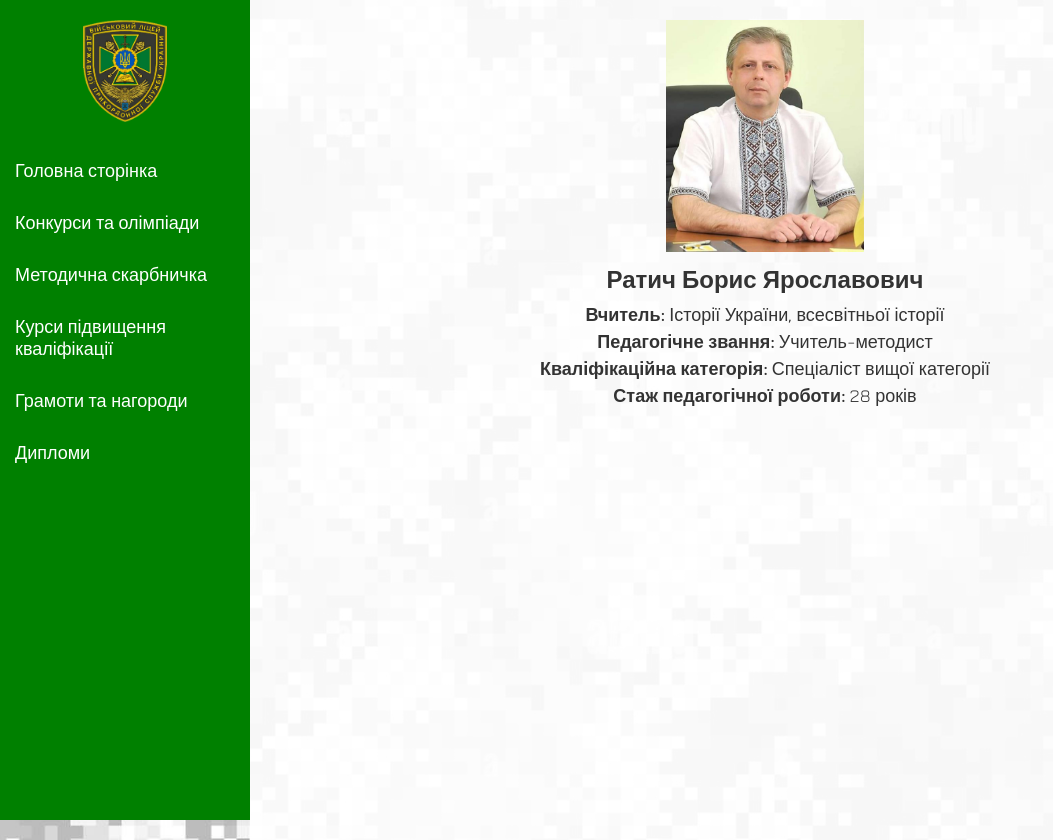
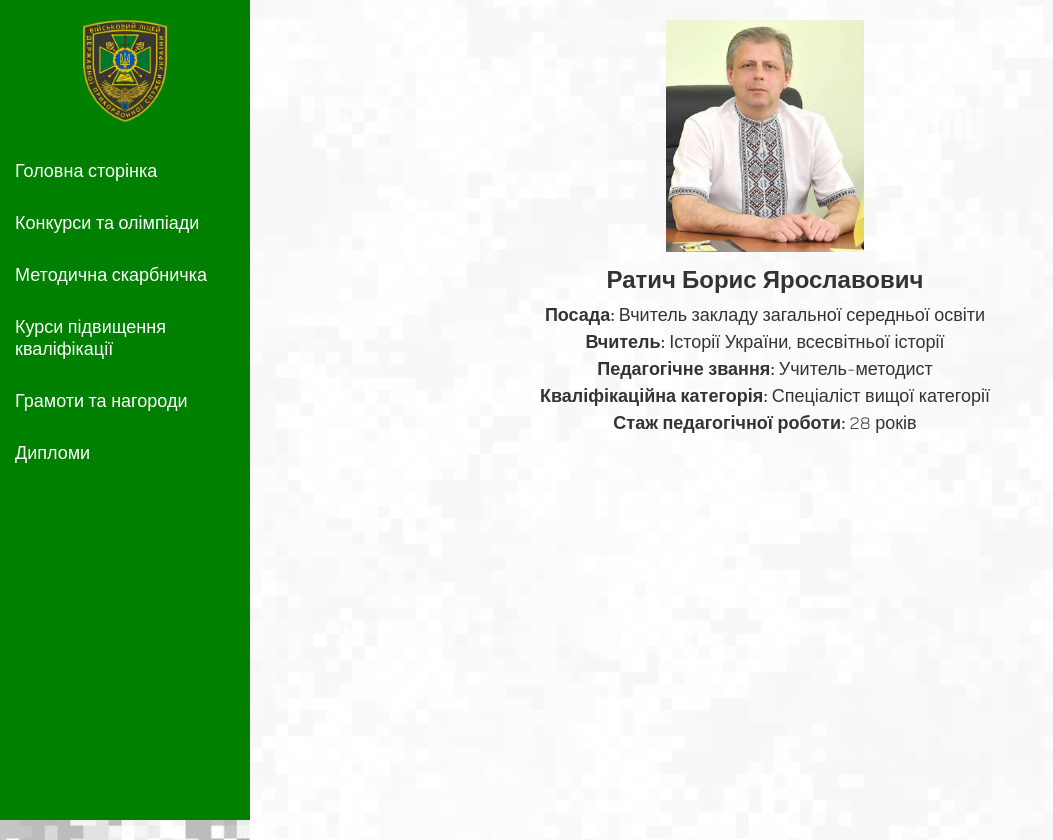
Before and after one commit to Goratsiy21/RATYCH, a plain HTML site: page index.html in a window 1280 px wide. Shown: the whole page, without its empty margins (0-1053 px from the left). Drawn offline with nearby package versions, Linux system fonts and the light colour scheme.

Commit message:
Update index.html

```diff
--- a/index.html
+++ b/index.html
@@ -125,6 +125,7 @@
         <div class="profile">
             <img src="img/1.jpg" alt="Фото">
             <h1>Ратич Борис Ярославович</h1>
+            <p><span class="label">Посада:</span> Вчитель закладу загальної середньої освіти</p>
             <p><span class="label">Вчитель:</span> Історії України,  всесвітньої історії</p>
             <p><span class="label">Педагогічне звання:</span> Учитель-методист</p>
             <p><span class="label">Кваліфікаційна категорія:</span> Спеціаліст вищої категорії</p>
```
